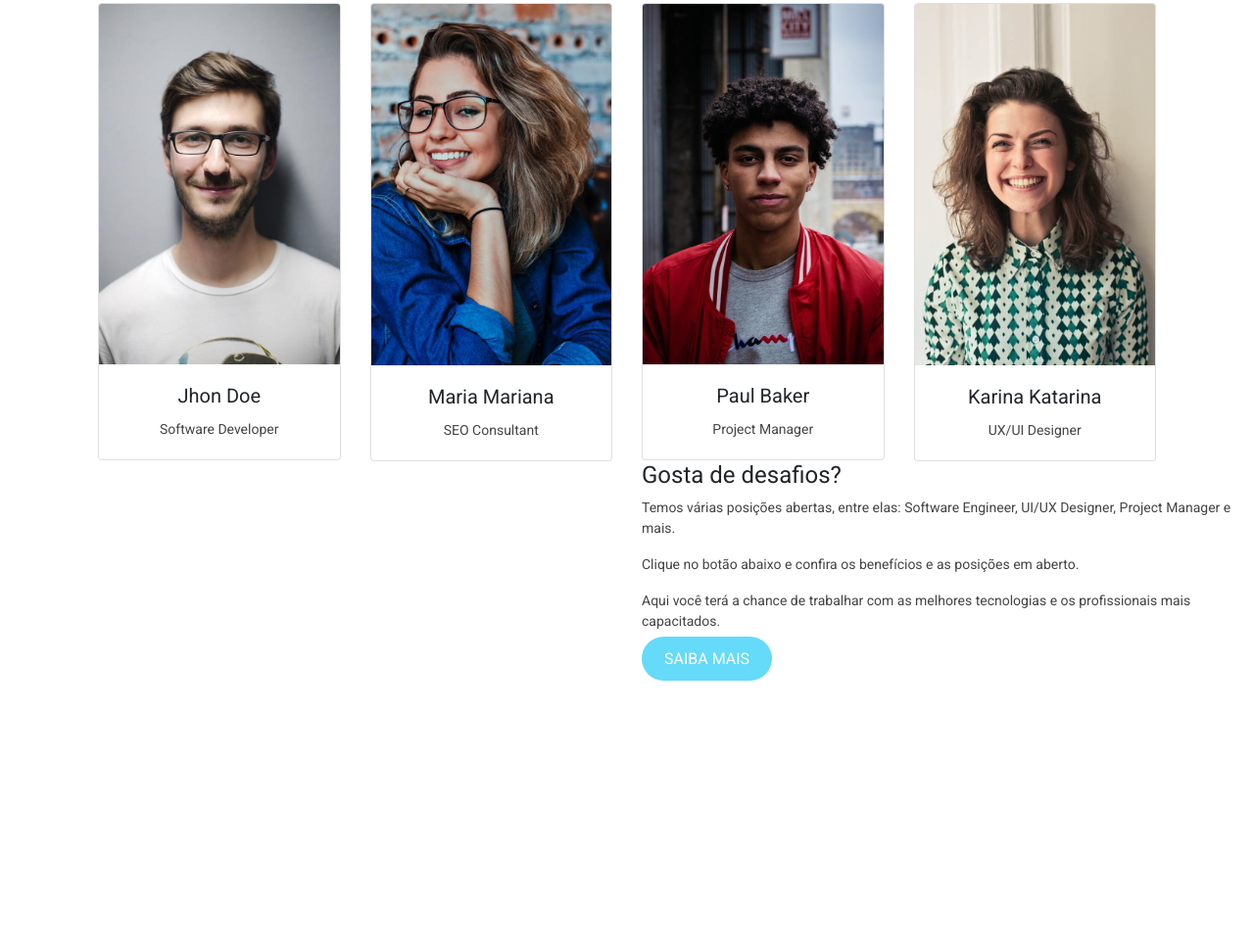
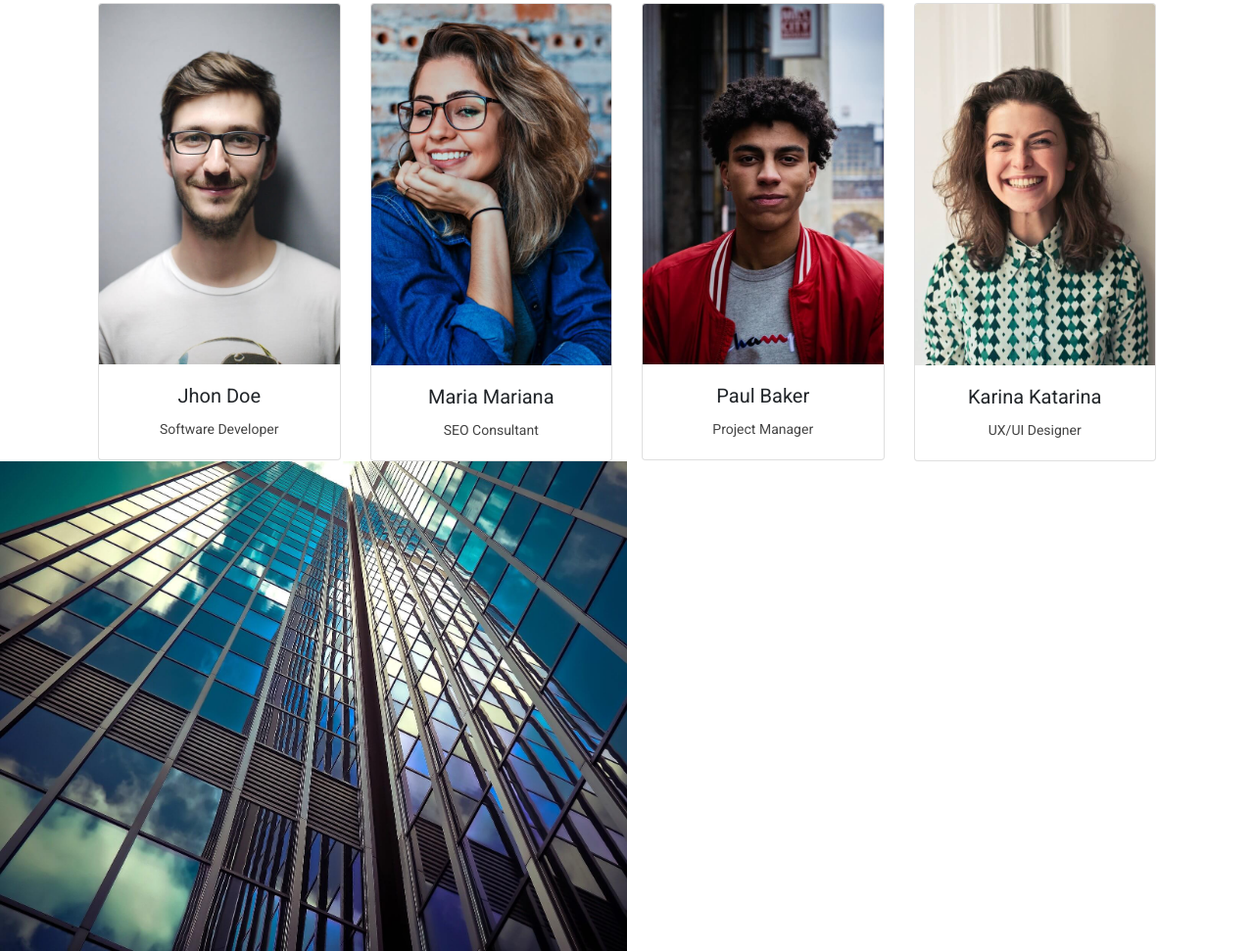
Before and after one commit to isabelarfloriano/sofware-agency, a plain HTML site: page index.html in a window 1280 px wide. Shown: the part 2129-3100 px from the top of the page at 98% size. Before the commit the page ends 2824 px from the top, so only its background shows below. Drawn offline with nearby package versions, Linux system fonts and the light colour scheme; a script that the page names is missing.

Commit message:
feat: set apply-area style

```diff
--- a/css/style.css
+++ b/css/style.css
@@ -192,3 +192,54 @@ header, .navbar {
 .card-body {
   text-align: center;
 }
+
+/* Trabalhe conosco */
+
+#apply-area {
+  height: 500px;
+}
+
+#apply-area .container-fluid, #apply-area .row {
+  height: 100%;
+}
+
+#apply-area .apply-box {
+  padding: 70px 50px;
+  text-align: center;
+}
+
+#company-img {
+  background-image: url('../img/empresa.jpg');
+  background-size: cover;
+  height: 100%;
+}
+
+#pattern-img h4, #pattern-img p {
+  color: #FFF;
+}
+
+#pattern-img h4 {
+  margin-top: 8%;
+  margin-bottom: 20px;
+  text-transform: uppercase;
+}
+
+#pattern-img p {
+  margin-bottom: 20px;
+}
+
+#apply-btn {
+  display: block;
+  height: auto;
+  width: 180px;
+  margin-left: auto;
+  margin-right: auto;
+  margin-top: 30px;
+  background-color: transparent;
+  border-color: #FFF;
+}
+
+#apply-btn:hover {
+  border-color: #65DAF9;
+  background-color: #65DAF9;
+}
```
